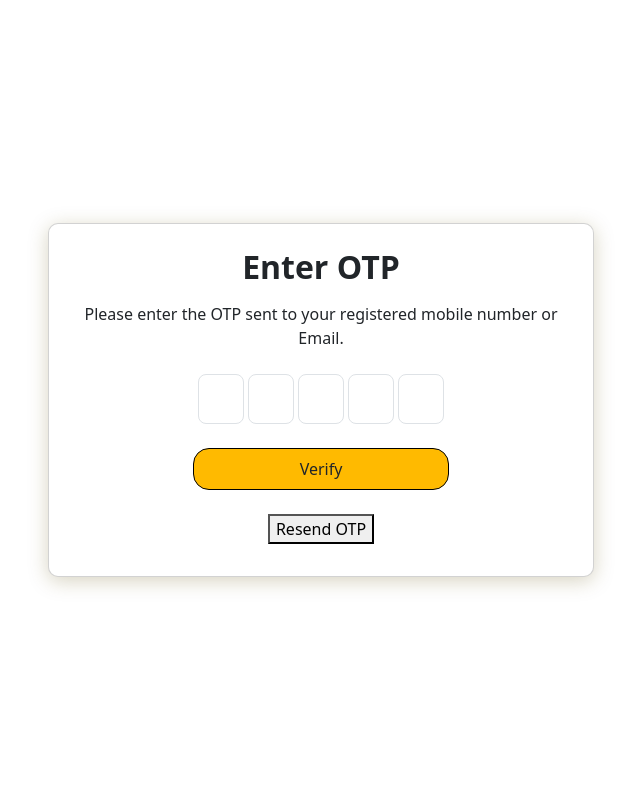
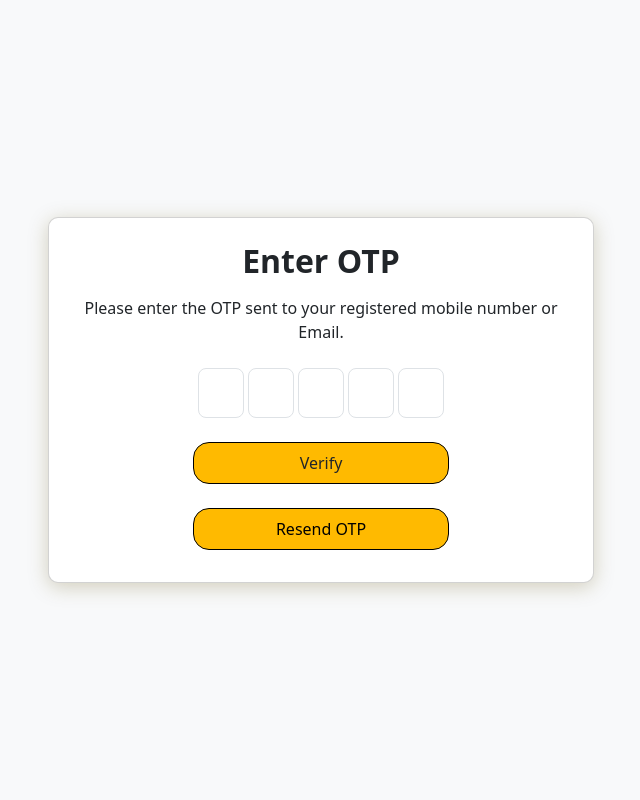
Before and after one commit to Gannah-Alaa/EduVate, a PHP site: page /phpmailer/otp.php in a window 1280 px wide. Shown: the whole page, without its empty margins (319-959 px from the left). Run offline with PHP 8.4, Linux system fonts and the light colour scheme; a user stored in the database is signed in; some libraries are stand-ins or nearby versions.

Commit message:
Update otp.php

```diff
--- a/Student/otp.php
+++ b/Student/otp.php
@@ -61,7 +61,7 @@ $mail->send();
 
     <script src="./js/bootstrap.bundle.min.js"></script>
 </head>
-<body>
+<body class="bg-light">
 
     <div class="container d-flex justify-content-center align-items-center vh-100">
         <div class="row justify-content-center ">
@@ -87,7 +87,7 @@ $mail->send();
                         <form method="post">
                         <div class="text-center mt-3">
                             <!-- <a href="#" id="resendOtp" name ="resend" class="text-black" onclick="resendOTP()">Resend OTP</a> -->
-                            <button type="submit"  name ="resend" class="text-black" >Resend OTP</button>
+                            <button type="submit"  name ="resend" class="text-black btn w-50 py-2 rounded-4" >Resend OTP</button>
                             </form>
 
                         </div>
```
